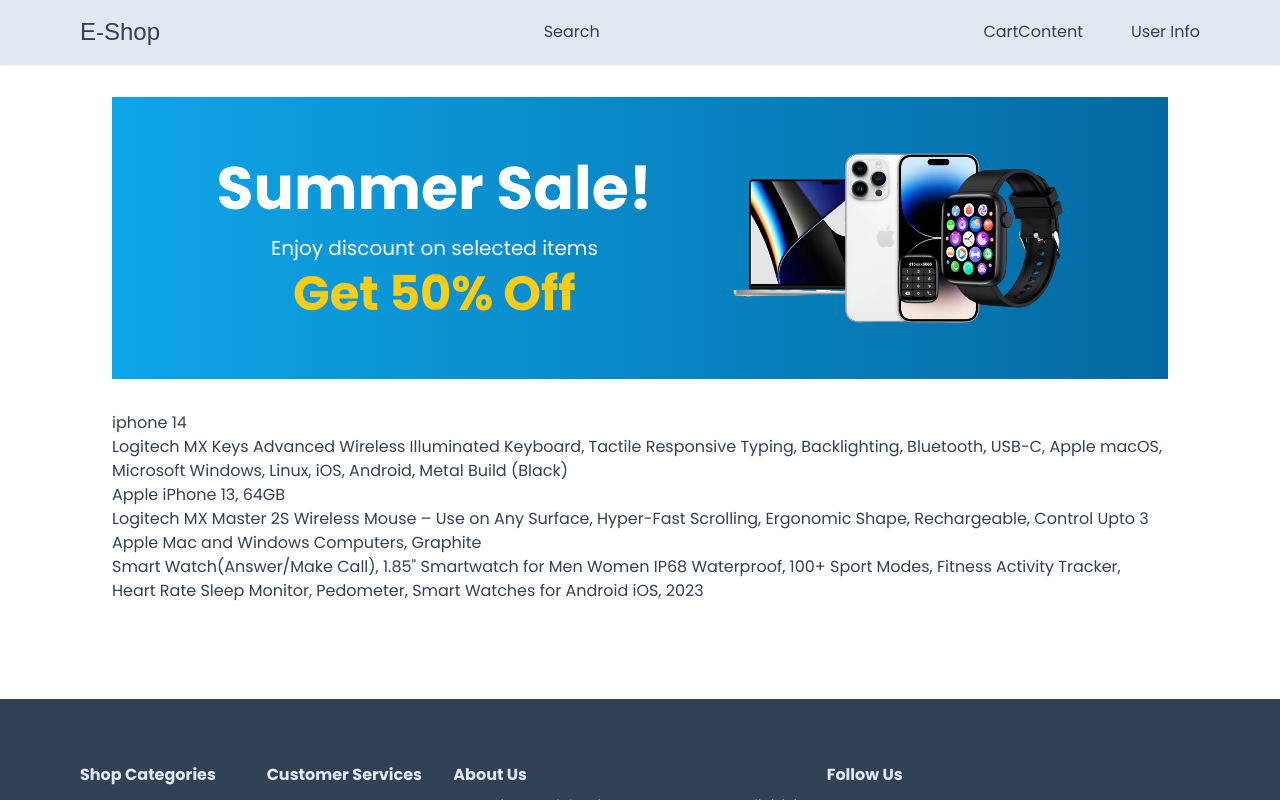
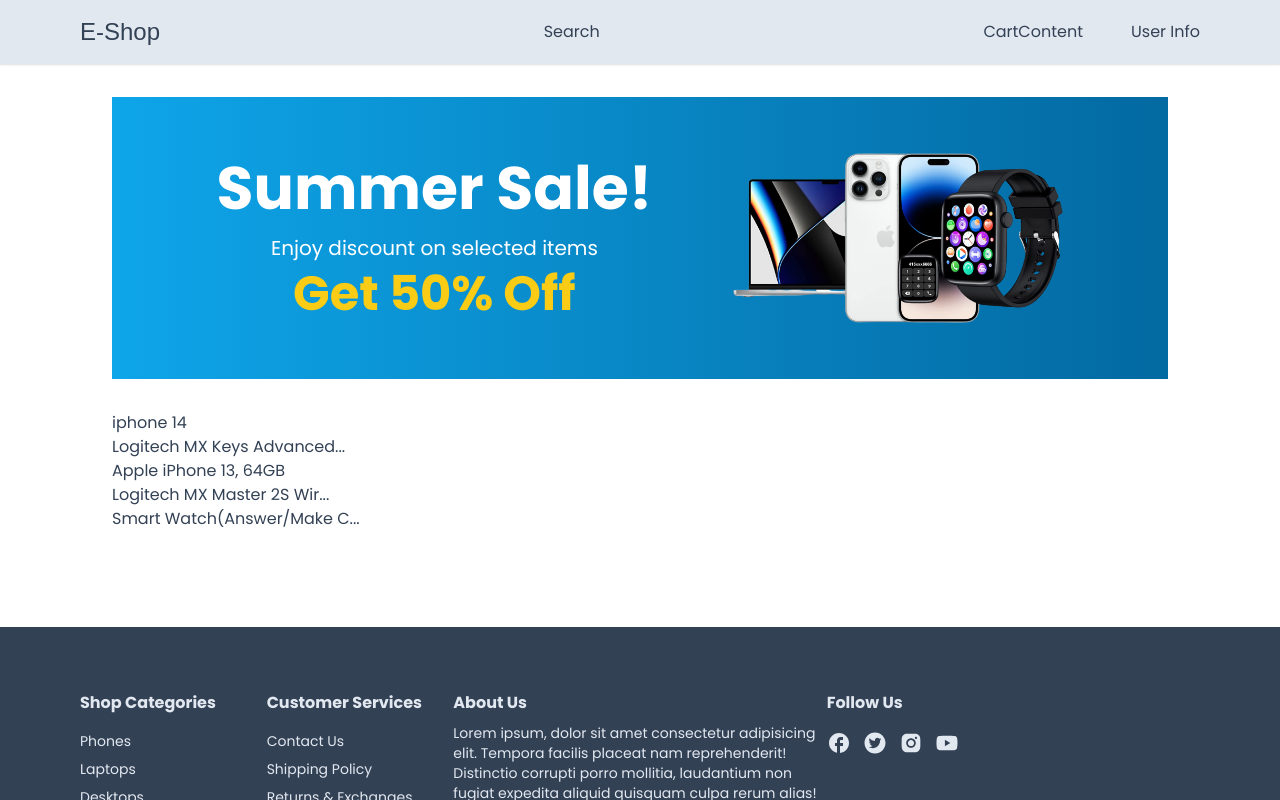
Before and after one commit to anasahammad/E-shop, a Next.js app: page / in a window 1280 px wide. Shown: the top 800 px of the page. Built offline with nearby package versions, Linux system fonts and the light colour scheme; a web font is replaced by a local one.

Commit message:
trancate text added

```diff
--- a/app/page.tsx
+++ b/app/page.tsx
@@ -1,6 +1,7 @@
 import { products } from "@/utils/products";
 import Container from "./components/Container";
 import HomeBanner from "./components/HomeBanner";
+import { trancateText } from "@/utils/truncateText";
 
 
 export default function Home() {
@@ -13,7 +14,7 @@
 
         <div>
           {products.map((product : any)=>{
-            return <div>{product.name}</div>
+            return <div>{trancateText(product.name) }</div>
           })}
         </div>
       </Container>
```
